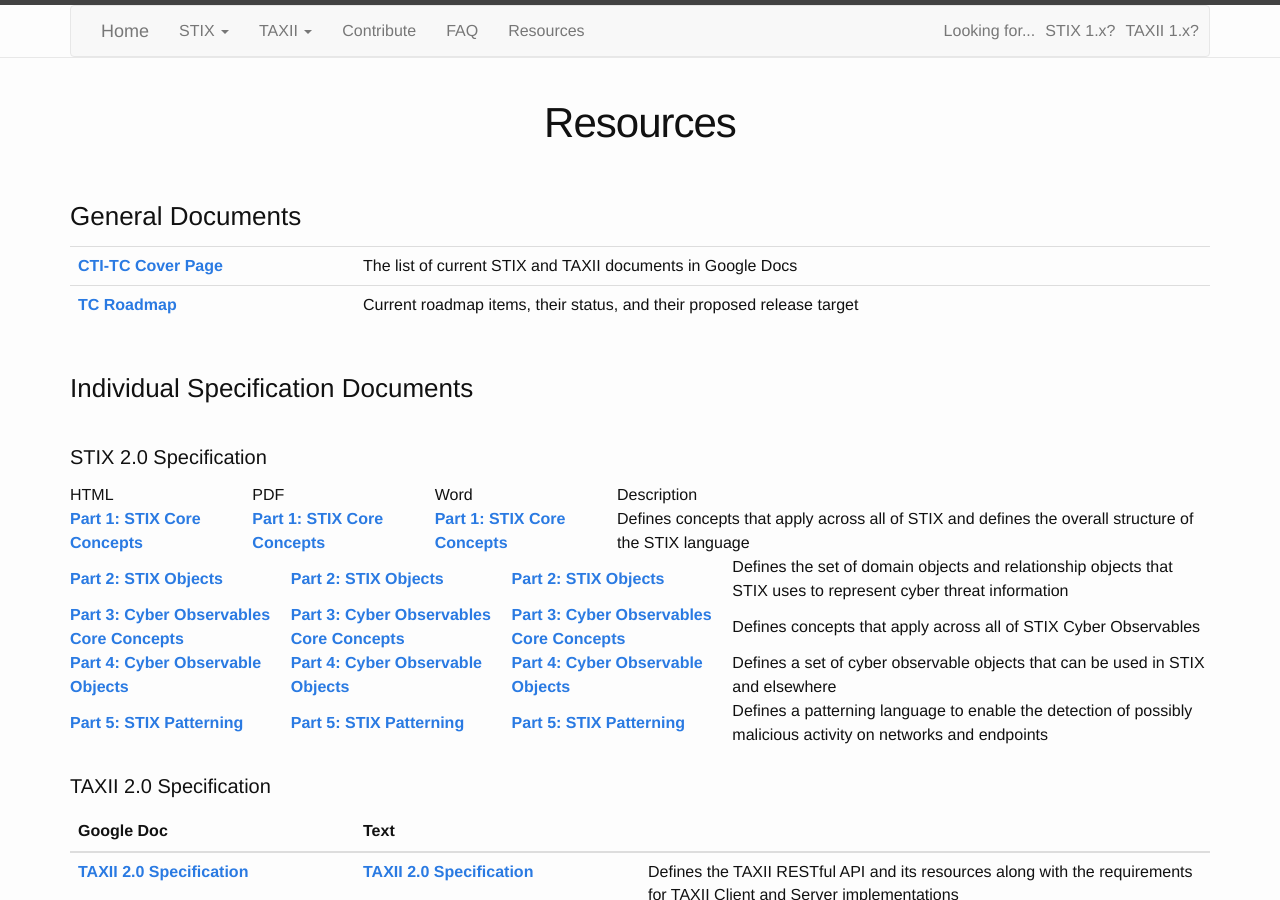
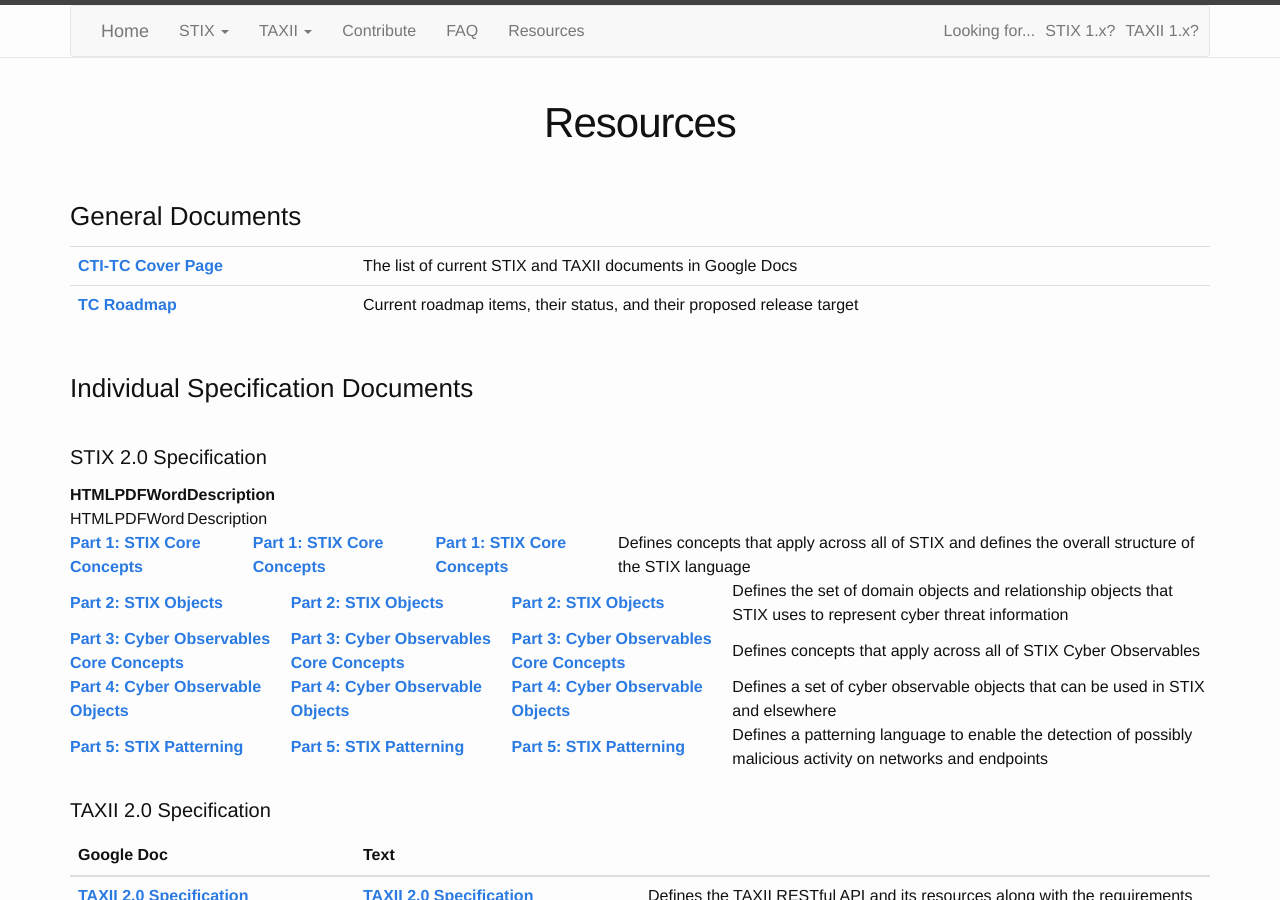
Before and after one commit to oasis-open/cti-documentation, a Jekyll site: the page built from resources.md, in a window 1280 px wide and 900 px high. Built offline with Jekyll 4.4.1, drawn with Linux system fonts in a browser that asks for light colours.

Commit message:
more testing

```diff
--- a/resources.md
+++ b/resources.md
@@ -18,6 +18,9 @@
 #### STIX 2.0 Specification
 
 | HTML | PDF | Word | Description |
+| --- | --- | --- | --- |
+| HTML | PDF | Word | Description |
+
 | [**Part 1: STIX Core Concepts**](https://docs.oasis-open.org/cti/stix/v2.0/stix-v2.0-part1-stix-core.html){: target="_blank"} | [**Part 1: STIX Core Concepts**](https://docs.oasis-open.org/cti/stix/v2.0/stix-v2.0-part1-stix-core.pdf){: target="_blank"} | [**Part 1: STIX Core Concepts**](https://docs.oasis-open.org/cti/stix/v2.0/stix-v2.0-part1-stix-core.docx){: target="_blank"} | Defines concepts that apply across all of STIX and defines the overall structure of the STIX language |
 
 |[**Part 2: STIX Objects**](https://docs.oasis-open.org/cti/stix/v2.0/stix-v2.0-part2-stix-objects.html){: target="_blank"} |[**Part 2: STIX Objects**](https://docs.oasis-open.org/cti/stix/v2.0/stix-v2.0-part2-stix-objects.pdf){: target="_blank"} |[**Part 2: STIX Objects**](https://docs.oasis-open.org/cti/stix/v2.0/stix-v2.0-part2-stix-objects.docx){: target="_blank"} |Defines the set of domain objects and relationship objects that STIX uses to represent cyber threat information|
```
